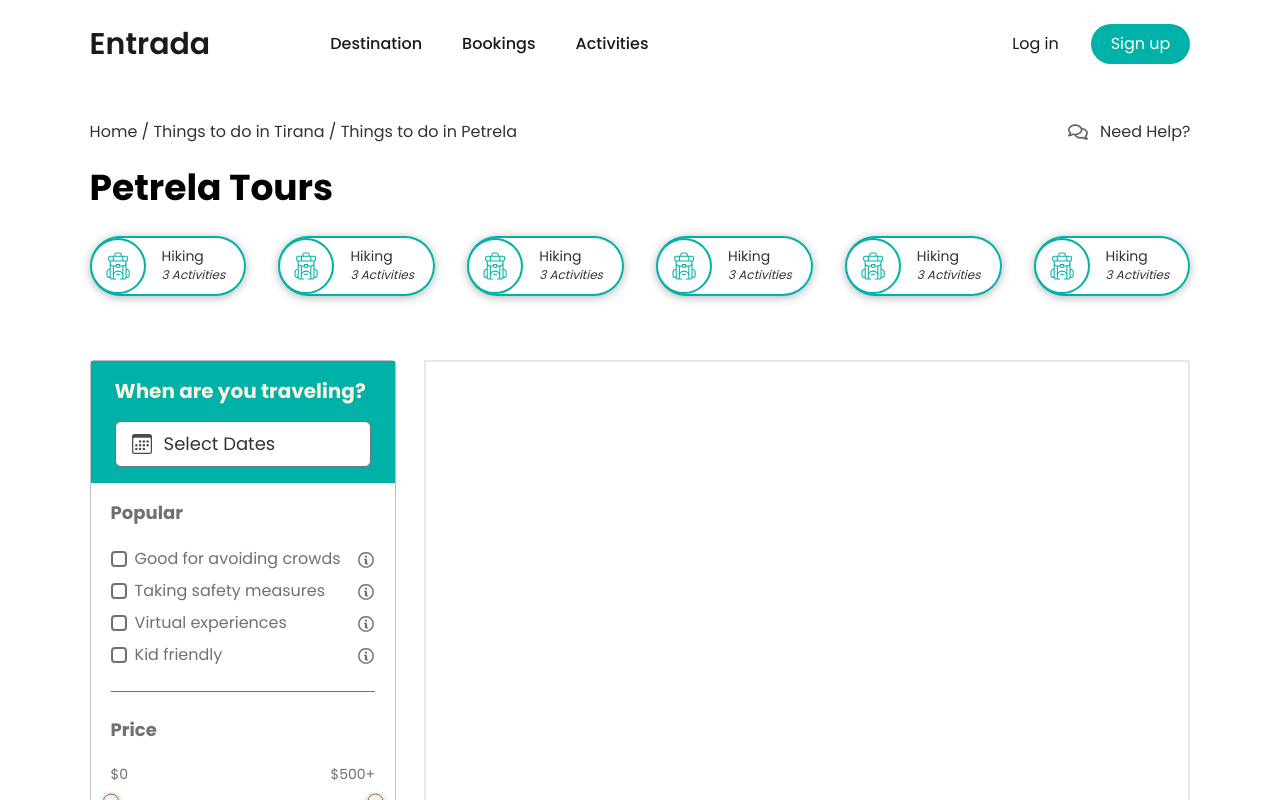
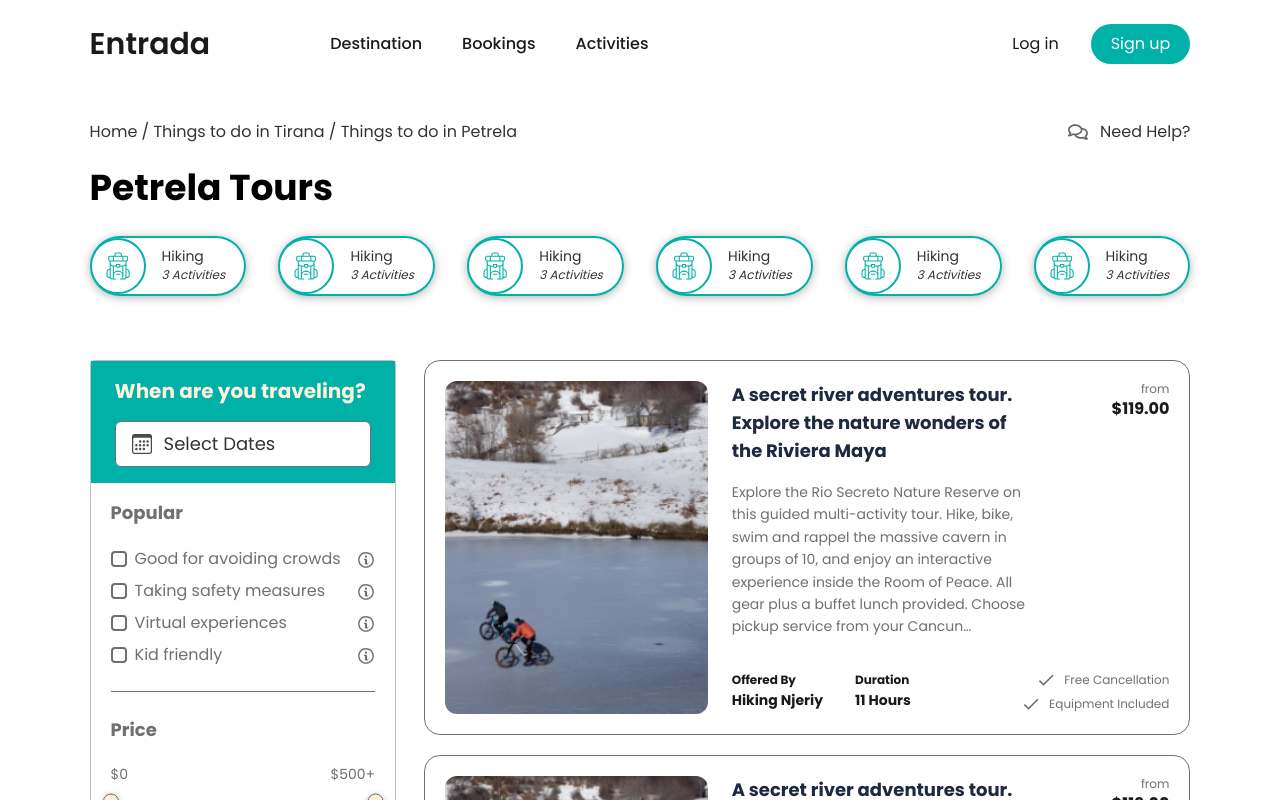
Before and after one commit to abdullahmehboob20s/Entrada-web, a Next.js app: page /search in a window 1280 px wide. Shown: the top 800 px of the page. Built offline with nearby package versions, Linux system fonts and the light colour scheme.

Commit message:
Search Page Done For Desktop

```diff
--- /dev/null
+++ b/layouts/TravelingAreaCard.tsx
@@ -0,0 +1,73 @@
+import React from "react";
+import { MdDone } from "react-icons/md";
+
+function TravelingAreaCard() {
+  return (
+    <div className="border-[1px] -border-gray rounded-2xl py-5 px-5 flex space-x-6">
+      <div className="flex-[.6]">
+        <img
+          src="images/place-img.png"
+          className="w-full h-full object-cover rounded-xl"
+          alt=""
+        />
+      </div>
+      <div className="flex-1 flex flex-col justify-center">
+        <div className="mb-8 flex">
+          <div className="w-[70%]">
+            <h2 className="text-lg 2xl:text-xl font-bold -text-blue-300 mb-4">
+              A secret river adventures tour. Explore the nature wonders of the
+              Riviera Maya
+            </h2>
+
+            <p className="text-sm 2xl:text-base -text-gray leading-[1.6]">
+              Explore the Rio Secreto Nature Reserve on this guided
+              multi-activity tour. Hike, bike, swim and rappel the massive
+              cavern in groups of 10, and enjoy an interactive experience inside
+              the Room of Peace. All gear plus a buffet lunch provided. Choose
+              pickup service from your Cancun…
+            </p>
+          </div>
+          <div className="flex-1">
+            <div>
+              <p className="text-xs 2xl:text-sm -text-gray font-normal text-right">
+                from
+              </p>
+              <p className="text-base 2xl:text-xl font-bold text-right">
+                $119.00
+              </p>
+            </div>
+          </div>
+        </div>
+
+        <div className="flex items-center justify-between">
+          <div className="flex space-x-8">
+            <div>
+              <p className="text-xs mb-1 leading-[1] font-bold">Offered By</p>
+              <p className="text-sm font-bold">Hiking Njeriy</p>
+            </div>
+            <div>
+              <p className="text-xs mb-1 leading-[1] font-bold">Duration</p>
+              <p className="text-sm font-bold">11 Hours</p>
+            </div>
+          </div>
+          <div className="space-y-1">
+            <div className="flex items-center justify-end space-x-2">
+              <MdDone className="-text-gray text-xl" />
+              <p className="text-xs text-right  -text-gray font-normal">
+                Free Cancellation
+              </p>
+            </div>
+            <div className="flex items-center justify-end space-x-2">
+              <MdDone className="-text-gray text-xl" />
+              <p className="text-xs text-right  -text-gray font-normal">
+                Equipment Included
+              </p>
+            </div>
+          </div>
+        </div>
+      </div>
+    </div>
+  );
+}
+
+export default TravelingAreaCard;
--- a/layouts/TravelingDetails.tsx
+++ b/layouts/TravelingDetails.tsx
@@ -1,11 +1,17 @@
 import TravelingOptions from "components/TravelingOptions";
 import React from "react";
+import TravelingAreaCard from "./TravelingAreaCard";
 
 function TravelingDetails() {
   return (
     <div className="container grid grid-cols-[.4fr_1fr] gap-7">
       <TravelingOptions />
-      <div className="border-2"></div>
+      <div className="grid gap-5">
+        <TravelingAreaCard />
+        <TravelingAreaCard />
+        <TravelingAreaCard />
+        <TravelingAreaCard />
+      </div>
     </div>
   );
 }
```
Also changed, not shown: public/images/place-img.png (added).
